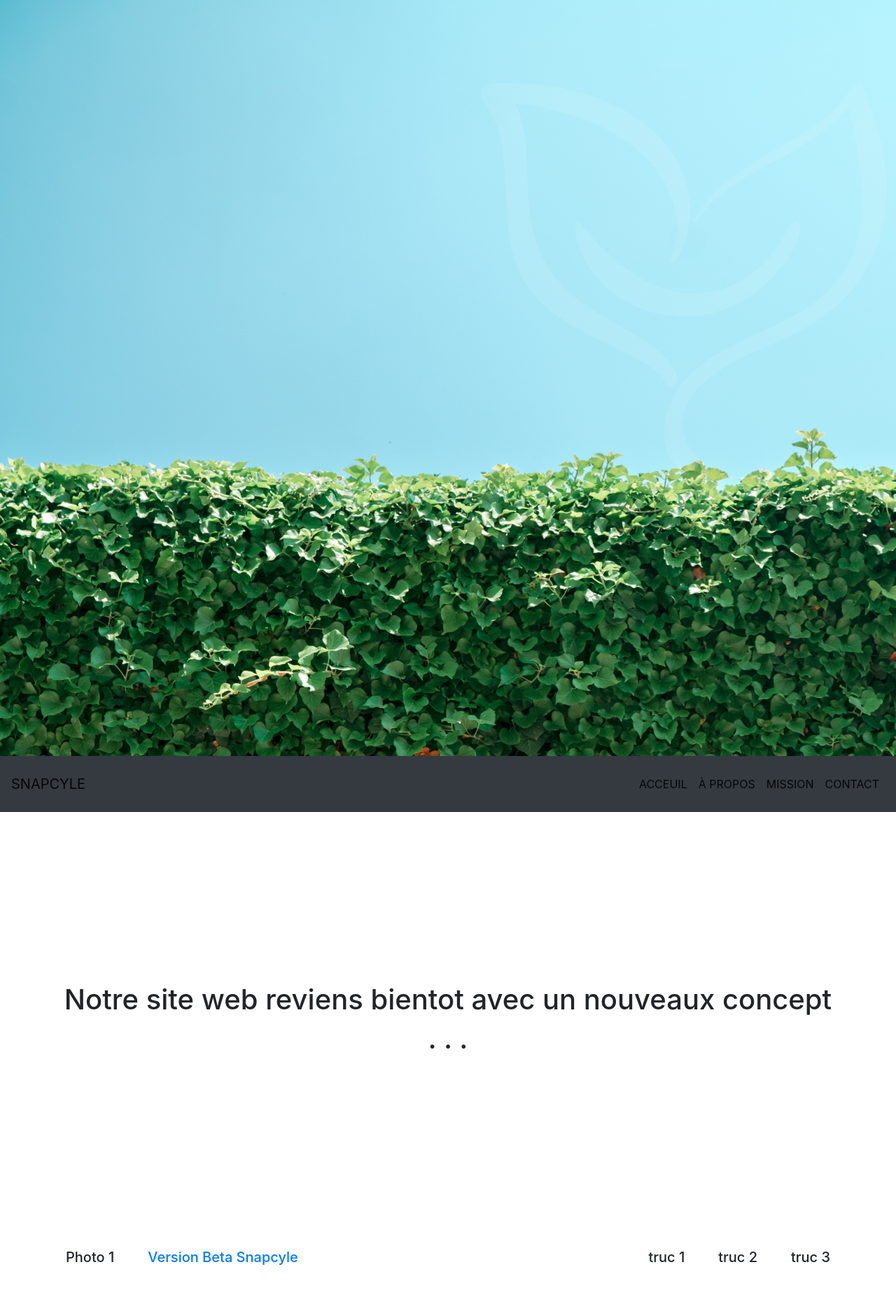
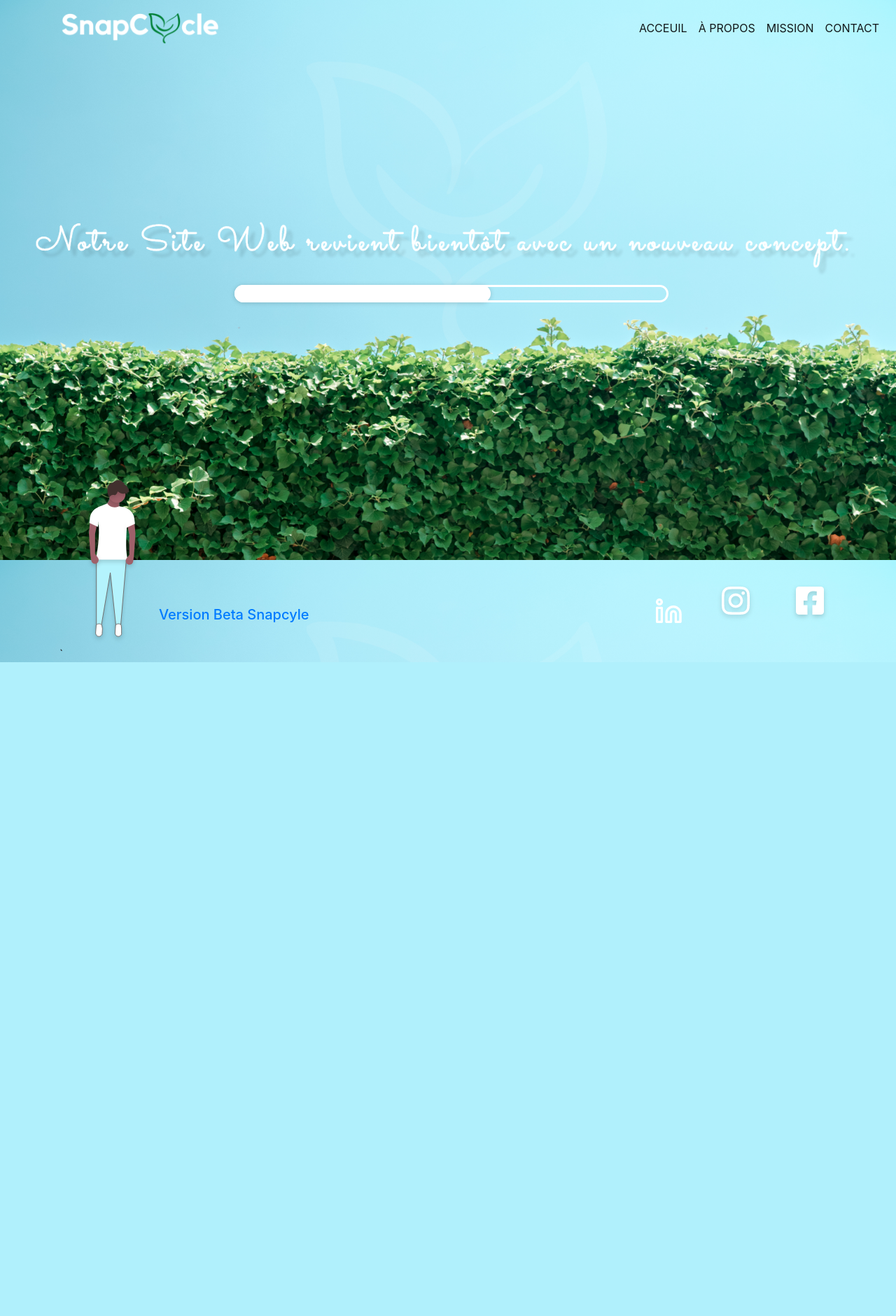
Before and after one commit to KenH2021/snapCycle_deploy, a Django app: page / in a window 1280 px wide; the page is wider, and only the part inside the window is pictured. Shown: that part at 70% size. After the commit the page ends 946 px from the top of that part, so only its background shows below. Run offline with Django 4.2, Linux system fonts and the light colour scheme; some libraries are stand-ins or nearby versions.

Commit message:
advancement

```diff
--- a/snapcycle/templates/pages/acceuil.html
+++ b/snapcycle/templates/pages/acceuil.html
@@ -1,4 +1,13 @@
 {% load static %}
+<style type="text/css">
+    body {
+     background: url('{% static "accueil/fond_image.png" %}') no-repeat center center fixed;
+     -webkit-background-size: cover;
+     -moz-background-size: cover;
+     -o-background-size: cover;
+     background-size: cover;
+    }
+</style>
 <!doctype html>
 <html lang="en">
   <head>
@@ -9,15 +18,18 @@
     <!-- Bootstrap CSS -->
 
     <link rel="stylesheet" href="https://cdn.jsdelivr.net/npm/bootstrap@4.3.1/dist/css/bootstrap.min.css">
+    <link rel="stylesheet" href="path/to/font-awesome/css/font-awesome.min.css">
 
 
     <title>Hello, world!</title>
-  </head>
-  <body>
-    <img src="{% static "/accueil/fond_image.png" %}" alt="background image"/>
+  </head >
+  <body >
+
     <!-- DEBUT NAV BAR -->
-    <nav class="navbar navbar-expand-lg navbar-light bg-dark" style="height: 10vh;">
-        <a class="navbar-brand" href="">SNAPCYLE</a>
+    <nav class="navbar navbar-expand-lg navbar-light " style="height: 10vh;">
+        <a class="navbar-brand" href="">
+            <img src="{% static '/accueil/snapcycle_logo.png'  %}" alt="SnapCycle Logo"/>
+        </a>
         <button class="navbar-toggler" type="button" data-toggle="collapse" data-target="#navbarSupportedContent" aria-controls="navbarSupportedContent" aria-expanded="false" aria-label="Toggle navigation">
             <span class="navbar-toggler-icon"></span>
         </button>
@@ -46,10 +58,12 @@
           <tr>
             <td class="align-middle ">
                 <div class="d-flex justify-content-center text-center align-self-center">
-                    <h1> Notre site web reviens bientot avec un nouveaux concept </h1>
+                    <img src="{% static '/accueil/message.png'  %}" class="img-fluid" alt="Notre site web reviens bientot avec un nouveaux concept
+                    "/>
+
                 </div>
                 <div class="d-flex justify-content-center text-center">
-                    <h1> . . .  </h1>
+                    <h1> <img src="{% static '/accueil/loading.png'  %}" class="img-fluid" alt="loading"/> </h1>
                 </div>
             </td>
           </tr>
@@ -62,17 +76,18 @@
         <div class="container" >
             <div class="row d-flex justify-content-between">
                 <div class="d-flex flex-row">
-                    <h5 class="p-4"> Photo 1 </h5>
-
-                    <a class="p-4" href="/beta"> <h5> Version Beta Snapcyle </h5> </a>
+                    <h5 class="p-4">
+                         </h5>
+                         <img src="{% static '/accueil/personnage.png'  %}" alt="personnage"/>
+                    <a class="p-4 mt-auto " href="/beta"> <h5> Version Beta Snapcyle </h5> </a>
                 </div>
 
                 <div class="d-flex flex-row">
-                    <h5 class="p-4"> truc 1 </h5>
-                    <h5 class="p-4"> truc 2 </h5>
-                    <h5 class="p-4"> truc 3 </h5>
+                    <h5 class="p-4  mt-auto img-fluid"> <img src="{% static '/accueil/icon-feather-linkedin.png'  %}"  alt="linkedin"/> </h5>
+                    <h5 class="p-4  mt-auto img-fluid"> <img src="{% static '/accueil/icon-awesome-instagram.png'  %}" alt="instagram"/> </h5>
+                    <h5 class="p-4  mt-auto img-fluid"> <img src="{% static '/accueil/icon-awesome-facebook-square.png'  %}" alt="facebook"/></h5>
                 </div>
-            </div>
+            </div>`
         </div>
 
     </footer>
```
Also changed, not shown: snapcycle/static/accueil/icon-awesome-facebook-square.png (renamed from snapcycle/static/accueil/Icon awesome-facebook-square.png), snapcycle/static/accueil/icon-awesome-instagram.png (renamed from snapcycle/static/accueil/Icon awesome-instagram.png), snapcycle/static/accueil/icon-feather-linkedin.png (renamed from snapcycle/static/accueil/Icon feather-linkedin.png), snapcycle/static/accueil/loading.png (renamed from snapcycle/static/accueil/Groupe 30.png), snapcycle/static/accueil/message.png (renamed from snapcycle/static/accueil/Notre Site Web revient bientôt avec un nouveau concept..png), snapcycle/static/accueil/snapcycle_logo.png (renamed from snapcycle/static/accueil/Logo SnapCycle.png).
